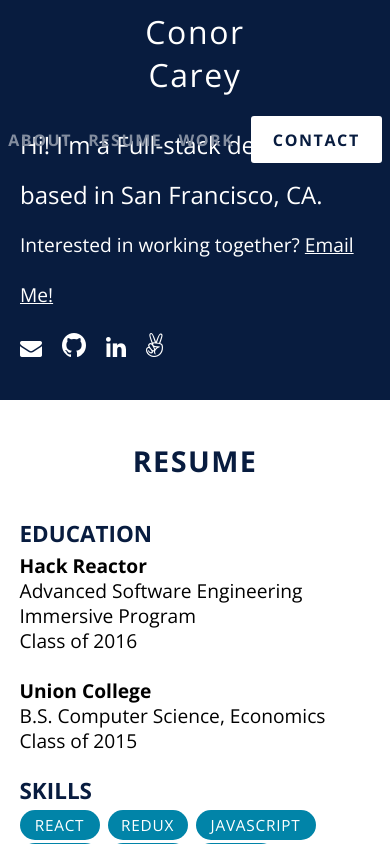
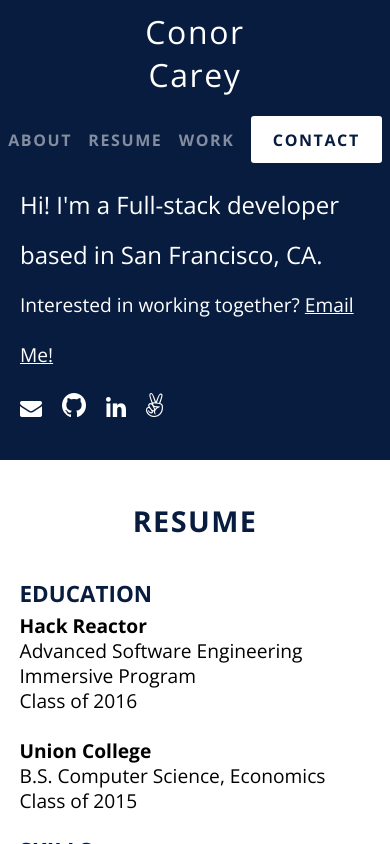
Before and after one commit to ccarey221/conorsportfolio, a React app: page / in a window 390 px wide. Shown: the top 844 px of the page. Built offline with nearby package versions, Linux system fonts and the light colour scheme.

Commit message:
mobile friendly design

```diff
--- a/src/Components/Body/ReusableComponents/bubbleComponent.css
+++ b/src/Components/Body/ReusableComponents/bubbleComponent.css
@@ -25,7 +25,7 @@
   background-color: #4ca8c1;
 }
 
-@media only screen and (max-width: 750px) {
+@media only screen and (max-width: 950px) {
   .bubble, .mediumBubble, .largeBubble, .workBubble, .mediumWorkBubble, .largeWorkBubble {
     width: 80px;
   }
--- a/src/Components/Body/body.css
+++ b/src/Components/Body/body.css
@@ -192,7 +192,7 @@ CSS for the CONTACT section
   height: 150px;
 }
 
-@media only screen and (max-width: 750px) {
+@media only screen and (max-width: 950px) {
   .about, .work, .education, .contact {
     font-family: 'Open Sans', sans-serif;
     font-size: 1.2em;
@@ -204,8 +204,16 @@ CSS for the CONTACT section
 
   .about {
     height: 300px;
+    margin-top: 130px;
   }
   .aboutContainer {
     padding: 20px;
   }
 }
+
+@media only screen and (max-width: 628px) {
+  .about {
+    height: 300px;
+    margin-top: 160px;
+  }
+}
--- a/src/Components/Header/header.css
+++ b/src/Components/Header/header.css
@@ -66,12 +66,13 @@ a {
   .header {
     display: flex;
     flex-direction: column;
+    height: auto;
   }
 
   .chapters {
     width: 100%;
     padding-top: 20px;
-    padding-bottom: 30px;
+    margin-bottom: 20px;
   }
 
   .name {
```
